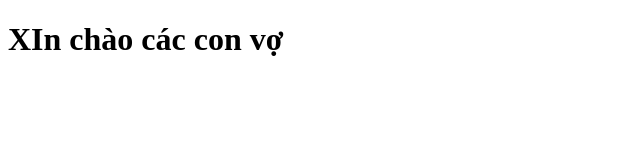
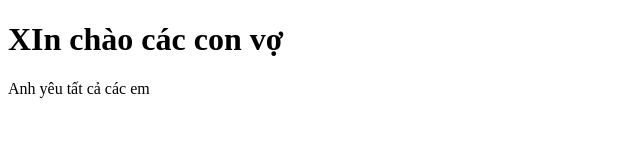
Before and after one commit to hwp07/TutorialPush, a plain HTML site: page index.html in a window 1280 px wide. Shown: the whole page, without its empty margins (0-640 px from the left). Drawn offline with Linux system fonts and the light colour scheme.

Commit message:
Create develop

```diff
--- a/index.html
+++ b/index.html
@@ -7,5 +7,6 @@
 </head>
 <body>
     <h1>XIn chào các con vợ</h1>
+    <p>Anh yêu tất cả các em</p>
 </body>
 </html>
```
